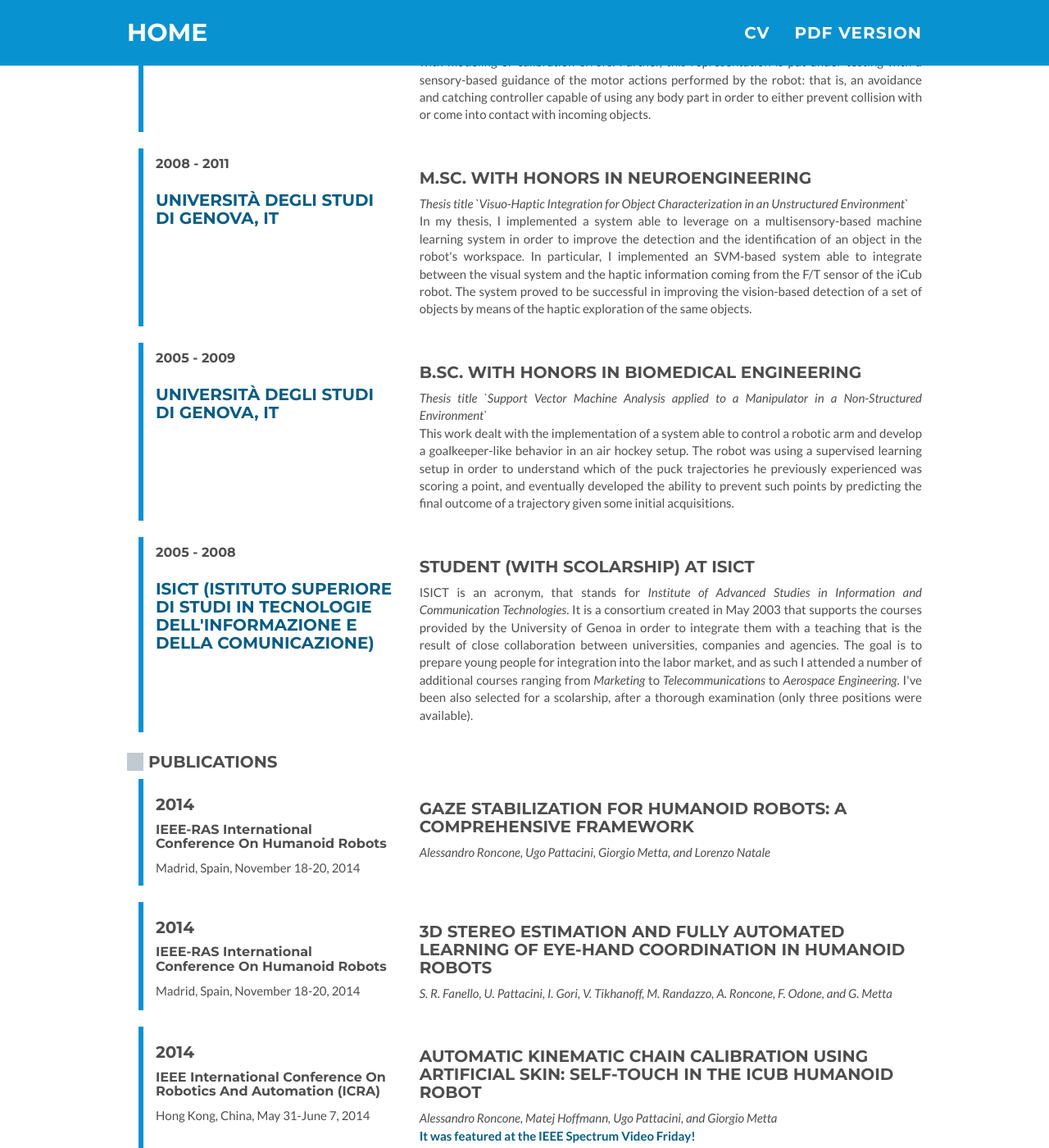
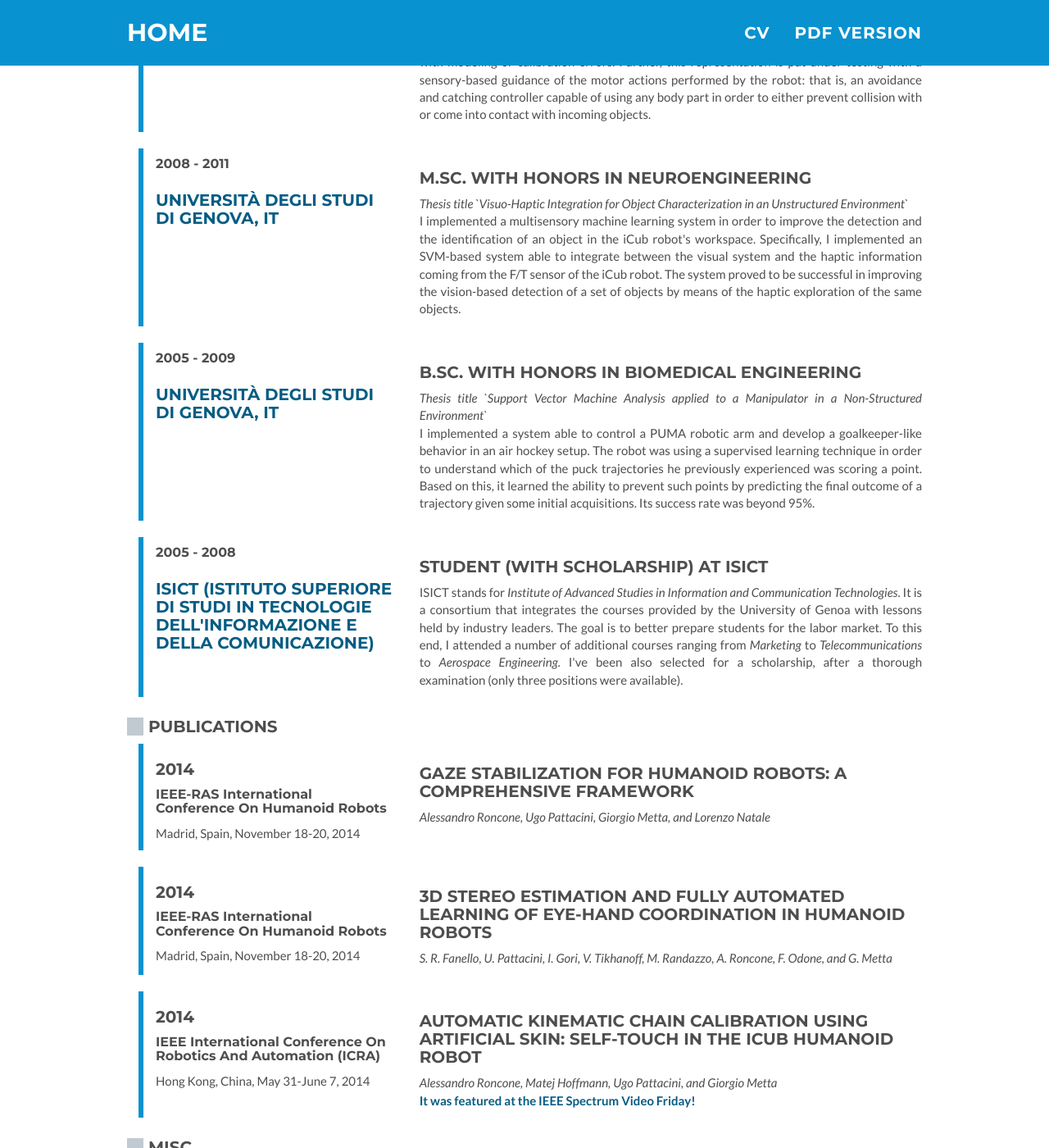
Before and after one commit to alecive/alecive.github.io, a Jekyll site: the page built from _posts/2015-04-30-CV-AlessandroRoncone.md, in a window 1280 px wide and 1400 px high, scrolled down 1875 px. Shown: the whole window at 82% size. Built offline with Jekyll 4.4.1, drawn with Linux system fonts in a browser that asks for light colours; some of the changed lines change nothing that is shown; some of the changed text lies outside the part shown.

Commit message:
Updated cv

```diff
--- a/_posts/2015-04-30-CV-AlessandroRoncone.md
+++ b/_posts/2015-04-30-CV-AlessandroRoncone.md
@@ -13,26 +13,28 @@
    items:
     - name: C++
       knowledge: 85
+    - name: Matlab
+      knowledge: 75
+    - name: CSS3 & HTML5
+      knowledge: 85
+    - name: IPOPT
+      knowledge: 65
+    - name: Bash
+      knowledge: 60
     - name: OpenCV
       knowledge: 55
-    - name: IPOPT
-      knowledge: 65
-    - name: Matlab
-      knowledge: 80
-    - name: CSS3 & HTML5
-      knowledge: 85
-    - name: Bash
-      knowledge: 60
     - name: R
       knowledge: 40
     - name: Python
-      knowledge: 30
+      knowledge: 20
  - name: CM Skills
    items:
     - name: Git
       knowledge: 75
     - name: Subversion
       knowledge: 60
+    - name: cvs
+      knowledge: 20
  - name: Mobile Skills
    items:
     - name: Android Development
@@ -69,21 +71,21 @@
    end: 2011
    location: Università degli studi di Genova, IT
    location-link: http://www.unige.it
-   description: "In my thesis, I implemented a system able to leverage on a multisensory-based machine learning system in order to improve the detection and the identification of an object in the robot's workspace. In particular, I implemented an SVM-based system able to integrate between the visual system and the haptic information coming from the F/T sensor of the iCub robot. The system proved to be successful in improving the vision-based detection of a set of objects by means of the haptic exploration of the same objects."
+   description: "I implemented a multisensory machine learning system in order to improve the detection and the identification of an object in the iCub robot's workspace. Specifically, I implemented an SVM-based system able to integrate between the visual system and the haptic information coming from the F/T sensor of the iCub robot. The system proved to be successful in improving the vision-based detection of a set of objects by means of the haptic exploration of the same objects."
  - name: B.Sc. with honors in Biomedical Engineering
    title: Thesis title `Support Vector Machine Analysis applied to a Manipulator in a Non-Structured Environment`
    start: 2005
    end: 2009
    location: Università degli studi di Genova, IT
    location-link: http://www.unige.it
-   description: "This work dealt with the implementation of a system able to control a robotic arm and develop a goalkeeper-like behavior in an air hockey setup. The robot was using a supervised learning setup in order to understand which of the puck trajectories he previously experienced was scoring a point, and eventually developed the ability to prevent such points by predicting the final outcome of a trajectory given some initial acquisitions."
- - name: Student (with scolarship) at ISICT
+   description: "I implemented a system able to control a PUMA robotic arm and develop a goalkeeper-like behavior in an air hockey setup. The robot was using a supervised learning technique in order to understand which of the puck trajectories he previously experienced was scoring a point. Based on this, it learned the ability to prevent such points by predicting the final outcome of a trajectory given some initial acquisitions. Its success rate was beyond 95%."
+ - name: Student (with scholarship) at ISICT
    title:
    start: 2005
    end: 2008
    location: ISICT (Istituto Superiore di Studi in Tecnologie dell'Informazione e della Comunicazione)
    location-link: http://www.isict.it/
-   description: "ISICT is an acronym, that stands for <i>Institute of Advanced Studies in Information and Communication Technologies</i>. It is a consortium created in May 2003 that supports the courses provided by the University of Genoa in order to integrate them with a teaching that is the result of close collaboration between universities, companies and agencies. The goal is to  prepare young people for integration into the labor market, and as such I attended a number of additional courses ranging from <i>Marketing</i> to <i>Telecommunications</i> to <i>Aerospace Engineering</i>. I've been also selected for a scolarship, after a thorough examination (only three positions were available)."
+   description: "ISICT stands for <i>Institute of Advanced Studies in Information and Communication Technologies</i>. It is a consortium that integrates the courses provided by the University of Genoa with lessons held by industry leaders. The goal is to better prepare students for the labor market. To this end, I attended a number of additional courses ranging from <i>Marketing</i> to <i>Telecommunications</i> to <i>Aerospace Engineering</i>. I've been also selected for a scholarship, after a thorough examination (only three positions were available)."
 
 professional:
  - name: Post Doc
@@ -153,7 +155,9 @@
  - title: "Organizer of the <i>Development of body representations in humans and robots</i> workshop"
    authors: "Matej Hoffmann, Alessandro Roncone, Lorenzo Jamone, and Beata Grzyb"
    year: 2014
-   description: "Half-day workshop @ICDL-EPIROB 2014 Conference. The goal of the workshop has been to <i>explore the possibility of robots developing models inspired by the mechanisms of human body representations</i>. In this way, they can on one hand become new modeling tools for empirical sciences - expanding the domain of computational modeling by anchoring it to the physical environment and a physical body. Consequently, complete sensorimotor loops can be instantiated and not only algorithms but whole behaviors validated. On the other hand, robot controllers endowed with multimodal whole-body awareness and plasticity typical of humans should give rise to - in robotics unprecedented - autonomy, robustness, and resilience."
+   venue: "IEEE International Conference on Development and Learning and on Epigenetic Robotics"
+   where: Genoa, Italy, October 13-16, 2014
+   description: "Half-day workshop @ICDL-EPIROB 2014 Conference. The goal of the workshop was to <i>explore the possibility of robots developing models inspired by the mechanisms of human body representations</i>. In this way, they can on one hand become new modeling tools for empirical sciences - expanding the domain of computational modeling by anchoring it to the physical environment and a physical body. On the other hand, robot controllers endowed with multimodal whole-body awareness and plasticity typical of humans should give rise to - in robotics unprecedented - autonomy, robustness, and resilience."
  - title: "Modeling the development of body knowledge using humanoid robots"
    authors: "Matej Hoffmann, Alessandro Roncone, Giorgio Metta"
    year: 2014
@@ -168,6 +172,7 @@
    description: "Oral presentation at the workshop on <i>Synthetic Modeling of Life and Cognition</i>: Open Questions."
  - title: "Researcher of the week"
    year: 2013-2014
+   venue: IIT (Istituto Italiano di Tecnologia)
    description: "I've been researcher of the week for two times. Despite its name, this award is given very rarely to outstanding research performed in the iCub Facility at IIT."
 ---
 
@@ -179,7 +184,7 @@
  * Research interests: **robotics**, multisensory integration, calibration, kinematics, tactile sensing, machine learning, computer vision, sensor fusion.
  * Some experience with signal processing, optimization (e.g. [IPOPT](https://projects.coin-or.org/Ipopt), a software designed for large-scale nonlinear optimization problems), and control engineering.
  * _C++ developer_, with a fine knowledge of **YARP** and **iCub** software and libraries.
- * Some of my work is available to download at my [GitHub page](http://github.com/alecive/), or in [Robotology](https://github.com/robotology).
+ * Some of my work is available to download at my [GitHub page](http://github.com/alecive/), or in the [Robotology GitHub Organization](https://github.com/robotology).
  * Long-time Linux user, and active contributor to the Linux FOSS community.
  * Graphic Designer and freelancer in the spare time, with a number of successfull projects and employments.
  * Obsessed by two things: _pixel-perfect graphics_, and _bit-perfect code_.
```
Also changed, not shown: 1 other file.
